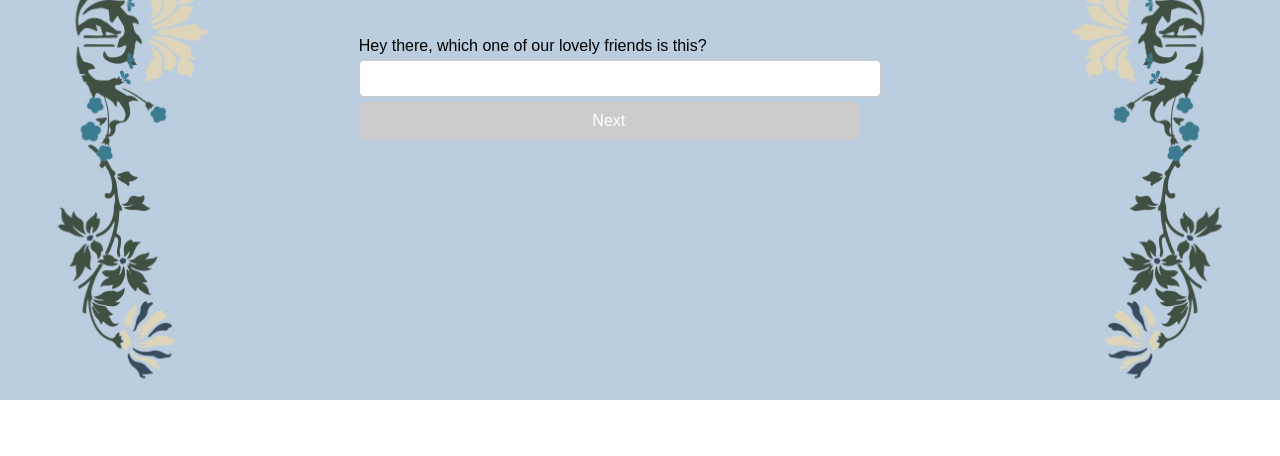
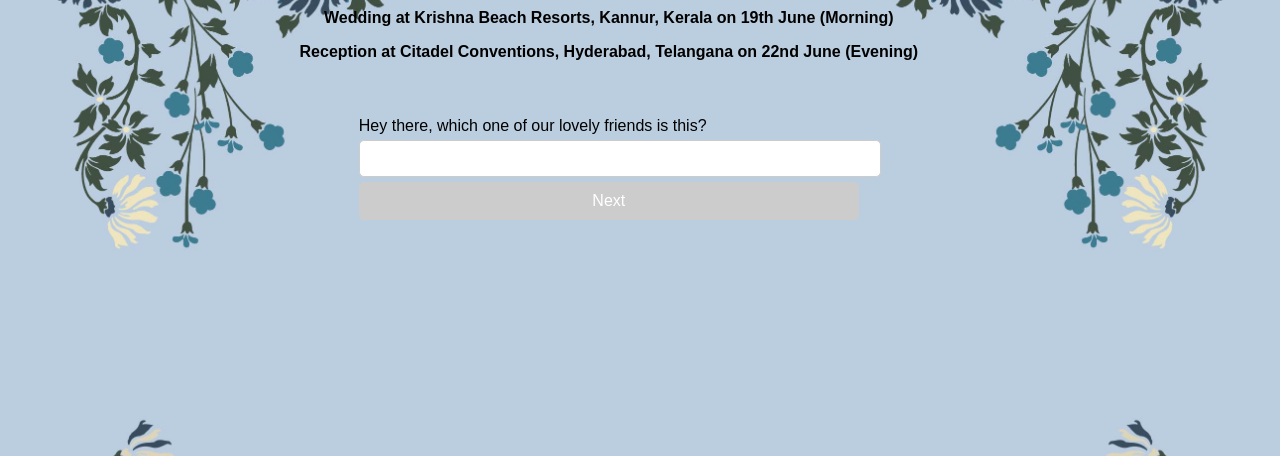
Before and after one commit to leelendhu/test, a plain HTML site: page test1.html in a window 1280 px wide. Shown: the part 400-856 px from the top of the page. Before the commit the page ends 800 px from the top, so only its background shows below. Drawn offline with Linux system fonts and the light colour scheme.

Commit message:
Update test1.html

```diff
--- a/test1.html
+++ b/test1.html
@@ -40,6 +40,7 @@
             color: black;
             font-family: Arial, sans-serif;
             padding: 20px;
+            margin-top: 10vh; /* Move the text 10% down */
         }
         input[type="radio"], input[type="checkbox"], label {
             text-align: left;   /* Align text inside the label */
```
